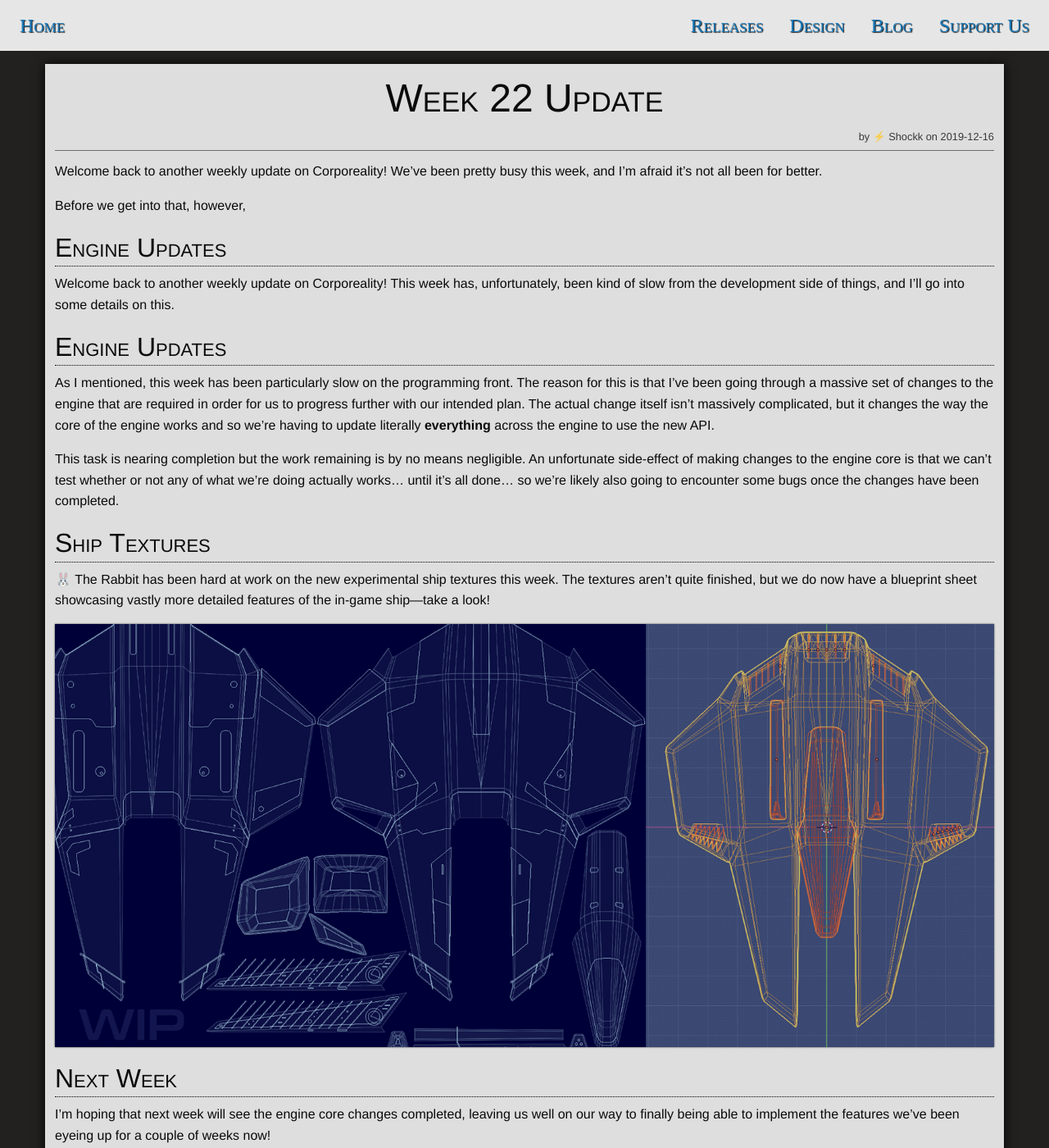
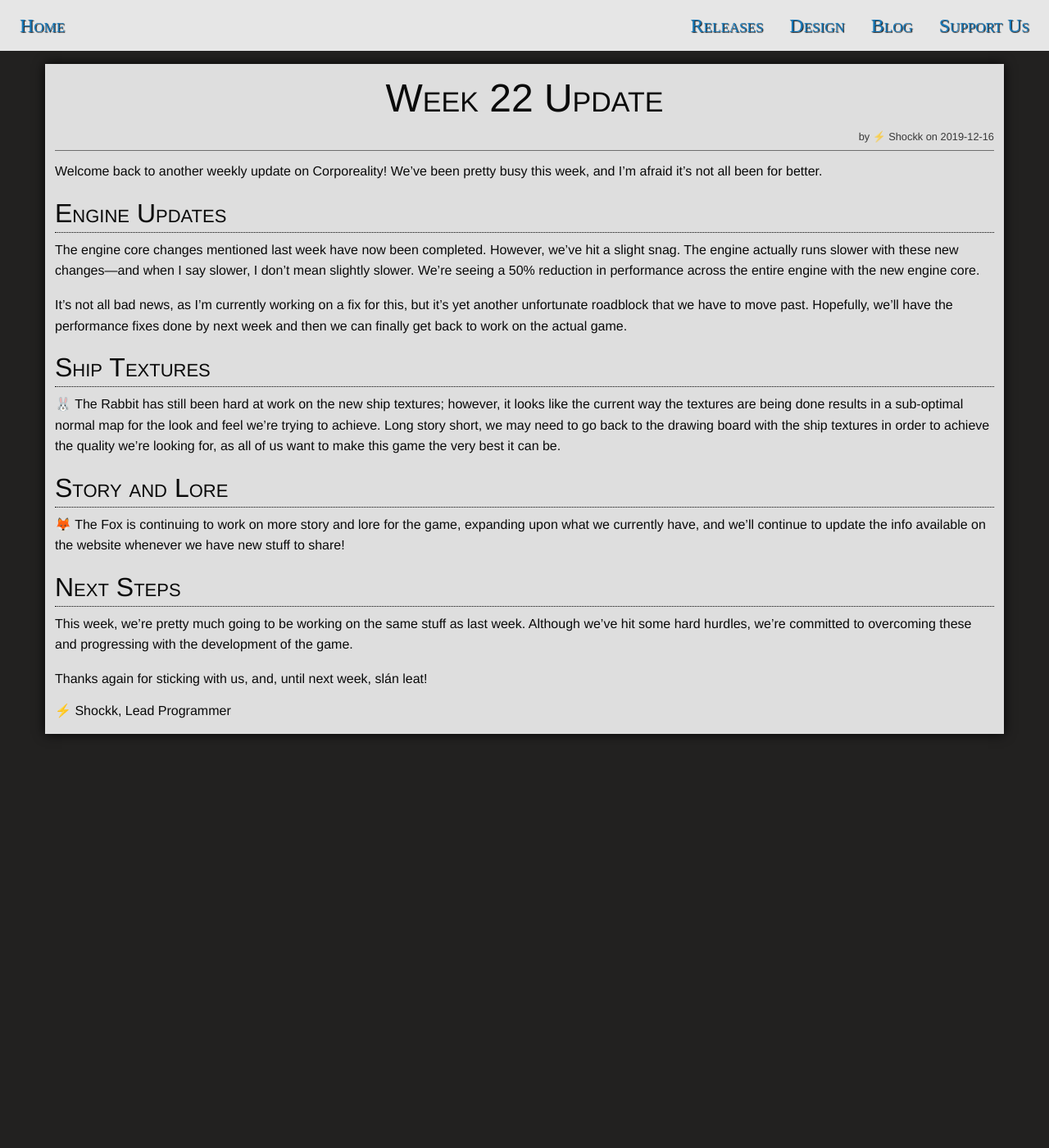
Before and after one commit to corporeality-space/web, a Jekyll site: the page built from _posts/2019-12-16-01-Week-22.md, in a window 1280 px wide and 1400 px high. Shown: the whole window at 82% size. Built offline with Jekyll 4.4.1, drawn with Linux system fonts in a browser that asks for light colours; nearby versions of some CDN libraries; some web fonts are replaced; our own code applies the rules of GitHub Pages for plain Markdown files; library files that are not in the unit come from our copies; some of the changed text lies outside the part shown.

Commit message:
Update 2019-12-16-01-Week-22.md

```diff
--- a/_posts/2019-12-16-01-Week-22.md
+++ b/_posts/2019-12-16-01-Week-22.md
@@ -7,30 +7,24 @@ description: Back to the drawing board...
 
 Welcome back to another weekly update on Corporeality! We've been pretty busy this week, and I'm afraid it's not all been for better.
 
-Before we get into that, however,
-
 # Engine Updates
 
-Welcome back to another weekly update on Corporeality! This week has, unfortunately, been kind of slow from the development side of things, and I'll go into some details on this.
+The engine core changes mentioned last week have now been completed. However, we've hit a slight snag. The engine actually runs slower with these new changes—and when I say slower, I don't mean slightly slower. We're seeing a 50% reduction in performance across the entire engine with the new engine core.
 
-# Engine Updates
-
-As I mentioned, this week has been particularly slow on the programming front. The reason for this is that I've been going through a massive set of changes to the engine that are required in order for us to progress further with our intended plan. The actual change itself isn't massively complicated, but it changes the way the core of the engine works and so we're having to update literally **everything** across the engine to use the new API.
-
-This task is nearing completion but the work remaining is by no means negligible. An unfortunate side-effect of making changes to the engine core is that we can't test whether or not any of what we're doing actually works... until it's all done... so we're likely also going to encounter some bugs once the changes have been completed.
+It's not all bad news, as I'm currently working on a fix for this, but it's yet another unfortunate roadblock that we have to move past. Hopefully, we'll have the performance fixes done by next week and then we can finally get back to work on the actual game.
 
 # Ship Textures
 
-🐰 The Rabbit has been hard at work on the new experimental ship textures this week. The textures aren't quite finished, but we do now have a blueprint sheet showcasing vastly more detailed features of the in-game ship—take a look!
+🐰 The Rabbit has still been hard at work on the new ship textures; however, it looks like the current way the textures are being done results in a sub-optimal normal map for the look and feel we're trying to achieve. Long story short, we may need to go back to the drawing board with the ship textures in order to achieve the quality we're looking for, as all of us want to make this game the very best it can be.
 
-![whip ship](/assets/img/week-21/ftex_wip.png)
+# Story and Lore
 
-# Next Week
+🦊 The Fox is continuing to work on more story and lore for the game, expanding upon what we currently have, and we'll continue to update the info available on the website whenever we have new stuff to share!
 
-I'm hoping that next week will see the engine core changes completed, leaving us well on our way to finally being able to implement the features we've been eyeing up for a couple of weeks now!
+# Next Steps
 
-Sorry for not having much to say this week, but keep sticking with us throughout our journey and we'll continue to soldier onwards towards a playable game demo.
+This week, we're pretty much going to be working on the same stuff as last week. Although we've hit some hard hurdles, we're committed to overcoming these and progressing with the development of the game.
 
-Thanks again—all of you—and, until next week, tschüs!
+Thanks again for sticking with us, and, until next week, slán leat!
 
 ###### {{ page.author }}, Lead Programmer
```
